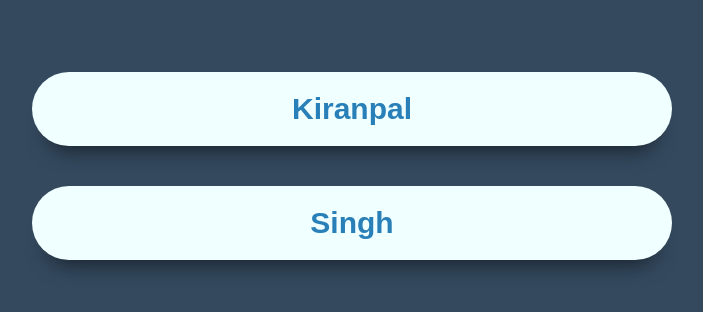
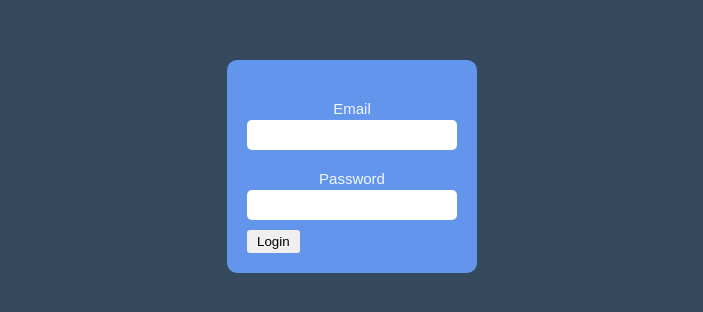
Before and after one commit to kiranpalsingh1806/My-Web-Development, a React (Create React App) app: page / in a window 1280 px wide. Shown: the part 234-546 px from the top of the page, without its empty margins (288-991 px from the left). Built offline with nearby package versions, Linux system fonts and the light colour scheme.

Commit message:
Form and storing data using Hooks

```diff
--- a/src/App.css
+++ b/src/App.css
@@ -71,3 +71,70 @@ h1 {
 .btn:hover {
   background-color: #136ca7;
 }
+
+form {
+  background: cornflowerblue;
+  padding: 2rem;
+  border-radius: 1rem;
+  outline: none;
+  text-align: left;
+}
+
+form label {
+  margin-top: 2rem;
+  font-size: 1.5rem;
+  text-align: left;
+  text-transform: capitalize;
+}
+
+form input {
+  min-width: 20rem;
+  height: 2rem;
+  border-radius: 0.5rem;
+  font-size: 1.2rem;
+  text-align: left;
+  border: none;
+  margin-top: 0.3rem;
+  padding: 0.5rem;
+  outline: none;
+}
+
+button[type] {
+  border: none;
+  padding: 0.4rem 1rem;
+  text-align: center;
+  margin-top: 1rem;
+  font-family: "Raleway", sans-serif;
+  border-radius: 0.3rem;
+  cursor: pointer;
+  outline: none;
+}
+
+button[type]:hover {
+  background-color: darkblue;
+  color: aliceblue;
+}
+
+.showDataStyle {
+  min-width: 20rem;
+  width: 60rem;
+  min-height: 2rem;
+  padding: 1rem;
+  background: rgb(68, 116, 207);
+  color: aliceblue;
+  margin-top: 4rem;
+  display: flex;
+  justify-content: space-around;
+  align-items: center;
+  flex-direction: row;
+  border-radius: 1rem;
+  box-shadow: 0 1rem 1rem -0.8rem rgba(0, 0, 0, 0.5);
+}
+
+.showDataStyle p {
+  font-size: 1.5rem;
+}
+
+.showDataStyle p:first-child {
+  font-weight: bold;
+}
--- a/src/App.js
+++ b/src/App.js
@@ -1,12 +1,10 @@
 import React, {useState} from 'react';
 import './App.css';
-import Shortcircuiteval from './components/ShortCircuitEval';
+import Basicform from './components/Forms/BasicForm';
 
 const App = () => {
   return (
-    <div>
-      <Shortcircuiteval/>
-    </div>
+    <Basicform/>
   );
 }
 
--- /dev/null
+++ b/src/components/Forms/BasicForm.js
@@ -0,0 +1,57 @@
+import React, { useState } from 'react';
+
+const Basicform = () => {
+    const [email, setemail] = useState("");
+    const [password, setpassword] = useState("");
+
+    const [allEntry, setallEntry] = useState([]);
+
+    const submitForm = (e) => {
+        e.preventDefault();
+        const newEntry =  {email: email, password: password };
+
+        setallEntry([...allEntry, newEntry]);
+        console.log(allEntry);
+    }
+
+    return (
+        <>
+            <form action="" onSubmit={submitForm}>
+
+                <div>
+                <label htmlFor="email"> Email</label>
+                <input type="text" name="email" id="email" autoComplete="off"
+                value={email}
+                onChange={(e) => setemail(e.target.value)} />
+                </div>
+                <div>
+                <label htmlFor="pasword"> Password</label>
+                <input type="password" name="password" id="password"
+                value={password}
+                onChange={(e)=> setpassword(e.target.value)}/>
+                </div>
+
+
+                <button type="submit">
+                Login
+                </button>
+
+            </form>
+
+            <div>
+                {
+                    allEntry.map((curEle)=> {
+                        return(
+                            <div className="showDataStyle">
+                                <p>{curEle.email}</p>
+                                <p>{curEle.password}</p>
+                            </div>
+                        )
+                    })
+                }
+            </div>
+        </>
+    );
+}
+
+export default Basicform;
```
